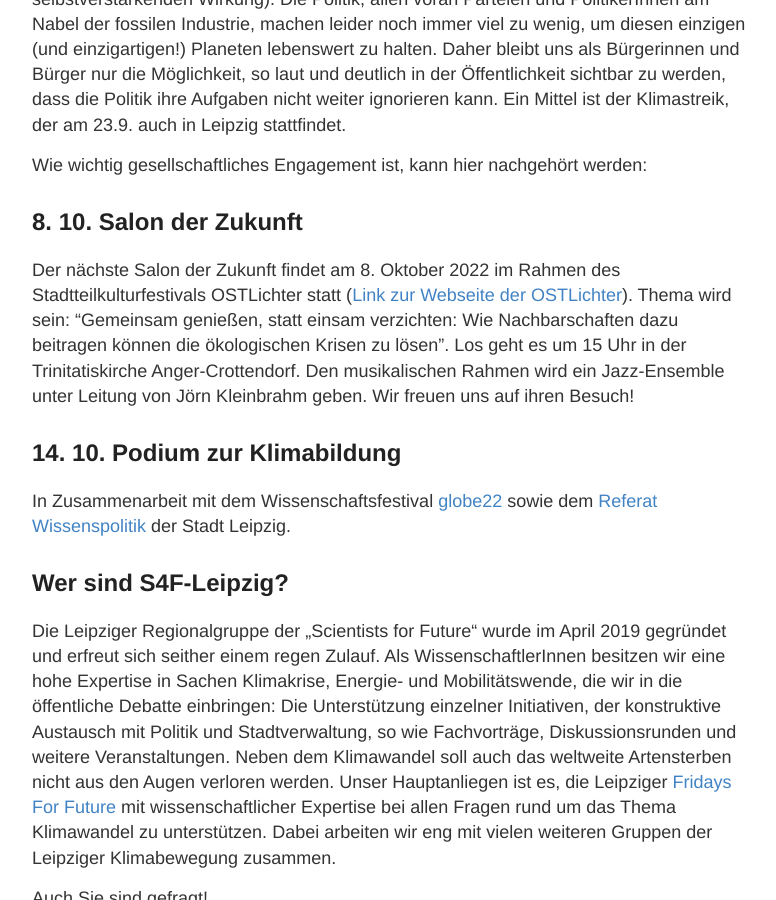
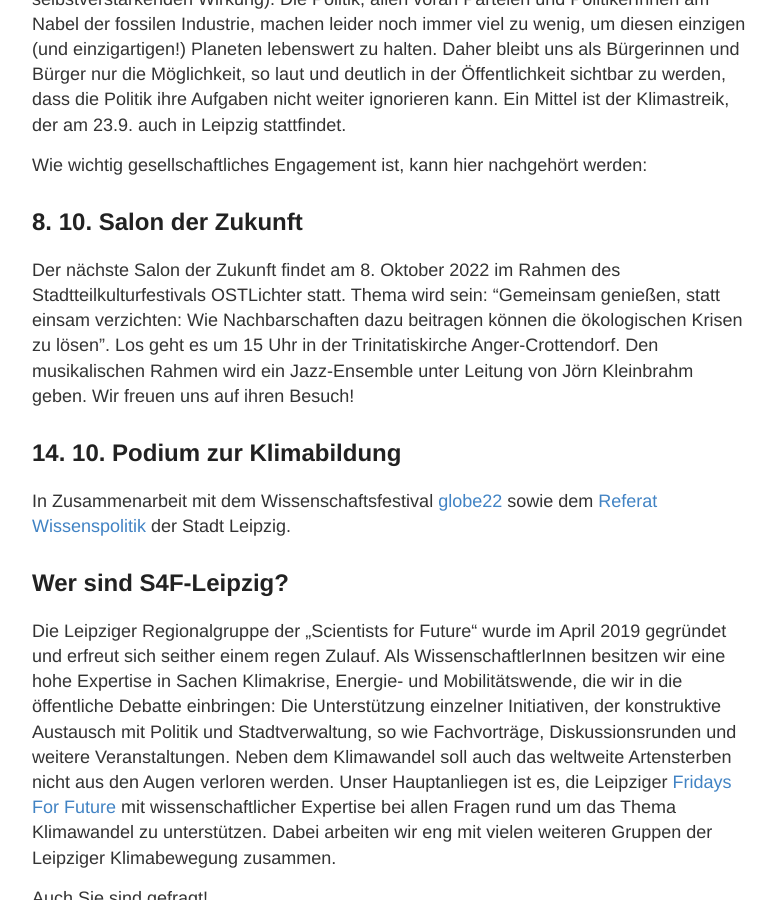
Before and after one commit to s4f-leipzig/s4f-leipzig.github.io, a Jekyll site: the page built from index.md, in a window 1280 px wide and 900 px high, scrolled down 652 px. Shown: the whole window, without its empty margins (248-1024 px from the left). Built offline with Jekyll 4.4.1, drawn with Linux system fonts in a browser that asks for light colours.

Commit message:
Update index.md

```diff
--- a/index.md
+++ b/index.md
@@ -9,7 +9,7 @@
 <script class="podigee-podcast-player" src="https://player.podigee-cdn.net/podcast-player/javascripts/podigee-podcast-player.js" data-configuration="https://interviews-4-future.podigee.io/67-i4f/embed?context=external"></script>
 
 <h2>8. 10. <a href="https://s4f-leipzig.de/salon/">Salon</a> der Zukunft</h2>
-Der nächste Salon der Zukunft findet am 8. Oktober 2022 im Rahmen des Stadtteilkulturfestivals OSTLichter statt (<a href="https://www.ostlichter-leipzig.de/">Link zur Webseite der OSTLichter</a>). Thema wird sein: "Gemeinsam genießen, statt einsam verzichten: Wie Nachbarschaften dazu beitragen können die ökologischen Krisen zu lösen". Los geht es um 15 Uhr in der Trinitatiskirche Anger-Crottendorf. Den musikalischen Rahmen wird ein Jazz-Ensemble unter Leitung von Jörn Kleinbrahm geben. Wir freuen uns auf ihren Besuch!
+Der nächste Salon der Zukunft findet am 8. Oktober 2022 im Rahmen des Stadtteilkulturfestivals OSTLichter statt. Thema wird sein: "Gemeinsam genießen, statt einsam verzichten: Wie Nachbarschaften dazu beitragen können die ökologischen Krisen zu lösen". Los geht es um 15 Uhr in der Trinitatiskirche Anger-Crottendorf. Den musikalischen Rahmen wird ein Jazz-Ensemble unter Leitung von Jörn Kleinbrahm geben. Wir freuen uns auf ihren Besuch!
 
 <h2>14. 10. <a href="https://s4f-leipzig.de/podium/">Podium</a> zur Klimabildung</h2>
 In Zusammenarbeit mit dem Wissenschaftsfestival <a href="https://www.globe-festival.de/">globe22</a> sowie dem <a href="https://www.leipzig.de/buergerservice-und-verwaltung/aemter-und-behoerdengaenge/behoerden-und-dienstleistungen/dienststelle/referat-wissenspolitik-0117">Referat Wissenspolitik</a> der Stadt Leipzig.
```
